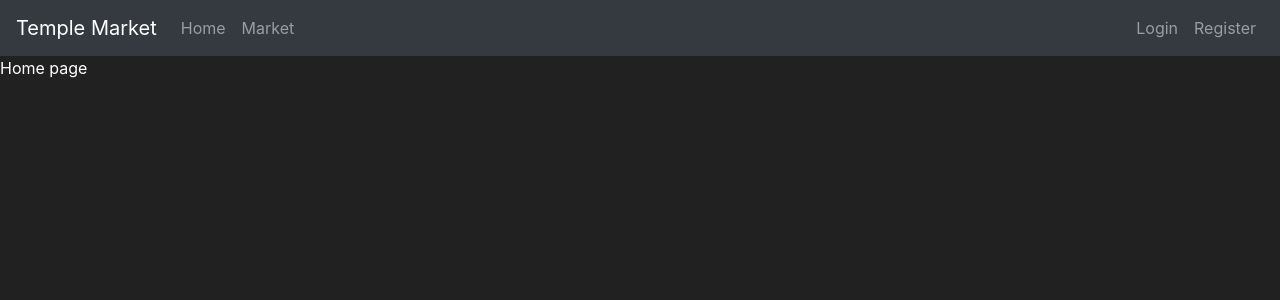
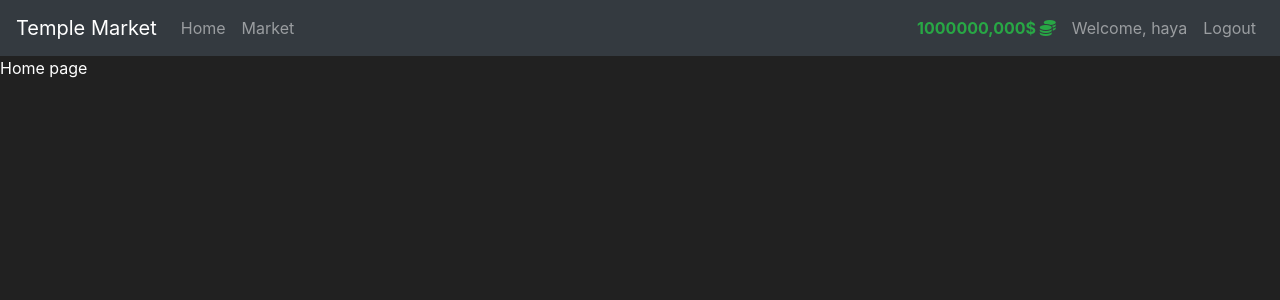
Before and after one commit to Jean-OIKONOMOU/eCommerce_FLASK, a Flask app: page / in a window 1280 px wide. Shown: the top 300 px of the page. Run offline with Flask 2, Linux system fonts and the light colour scheme; a user stored in the database is signed in; some libraries are stand-ins or nearby versions.

Commit message:
implemented logout button

```diff
--- a/market/models.py
+++ b/market/models.py
@@ -21,6 +21,14 @@ class User(db.Model, UserMixin):
     password_hash = db.Column(db.String(length=60), nullable=False)
     budget = db.Column(db.Integer(), nullable=False, default=1000)
     items = db.relationship('Item', backref='owned_user', lazy=True)
+
+    # this shit doesn't work !
+    @property
+    def prettier_budget(self):
+        if len(str(self.budget)) >= 4:
+            return f'{str(self.budget)[:-3]},{str(self.budget)[-3:]}$'
+        else:
+            return f"{self.budget}$"
 
     @property
     def password(self):
--- a/market/templates/layout.html
+++ b/market/templates/layout.html
@@ -32,6 +32,22 @@
                     <a class="nav-link" href="{{ url_for('market_page') }}">Market</a>
                 </li>
             </ul>
+            {% if current_user.is_authenticated %}
+            <ul class="navbar-nav">
+                <li class="nav-item">
+                    <a class="nav-link text-success font-weight-bold" href="#">
+                        <span>{{ current_user.prettier_budget }}</span>
+                        <i class="fas fa-coins"></i>
+                    </a>
+                </li>
+                <li class="nav-item">
+                    <a class="nav-link" href="#">Welcome, {{ current_user.username }}</a>
+                </li>
+                <li class="nav-item">
+                    <a class="nav-link" href="#">Logout</a>
+                </li>
+            </ul>
+            {% else %}
             <ul class="navbar-nav">
                 <li class="nav-item">
                     <a class="nav-link" href="{{ url_for('login_page') }}">Login</a>
@@ -40,6 +56,7 @@
                     <a class="nav-link" href="{{ url_for('register_page') }}">Register</a>
                 </li>
             </ul>
+            {% endif %}
         </div>
     </nav>
     <!-- Future Content here -->
```
Also changed, not shown: market/market.db.
